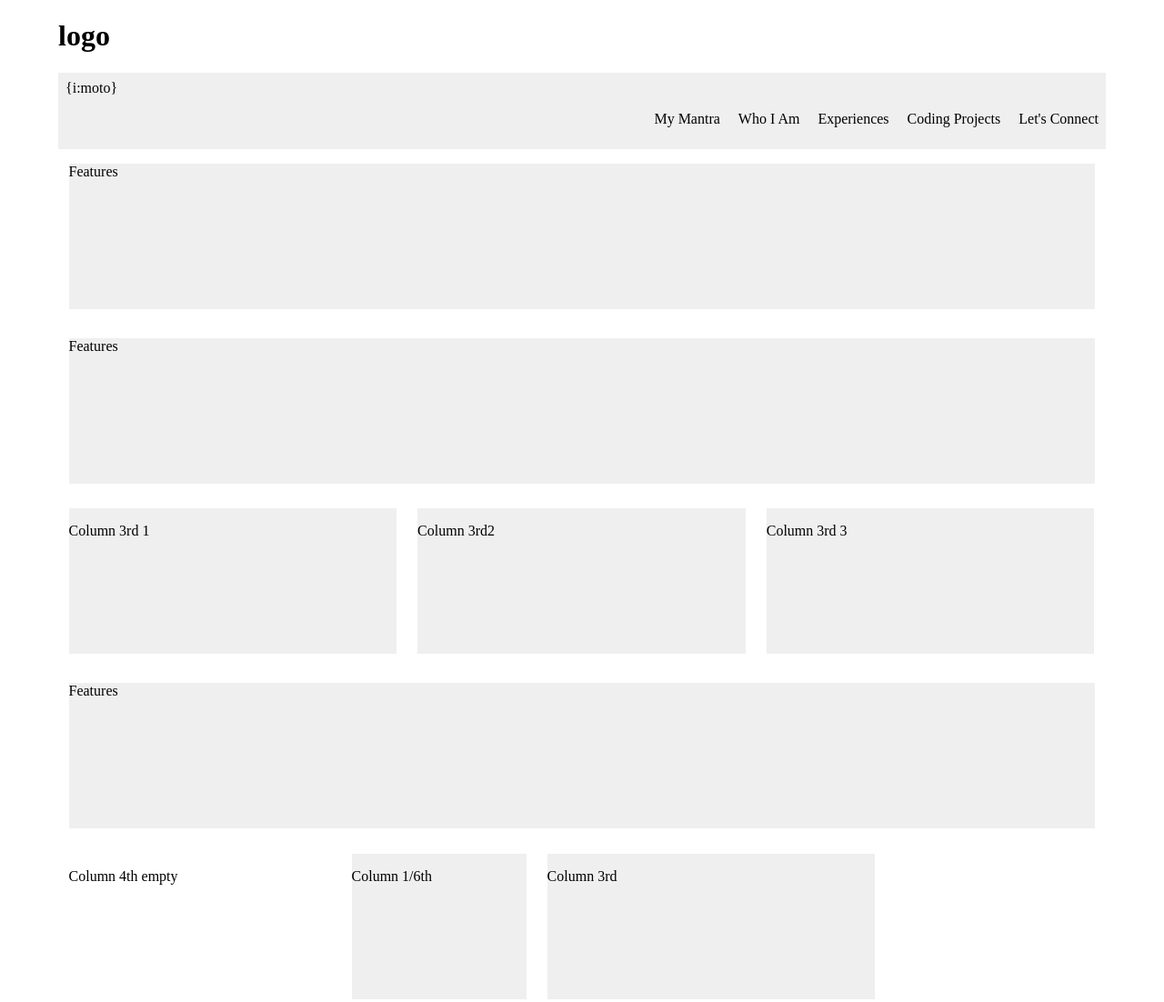
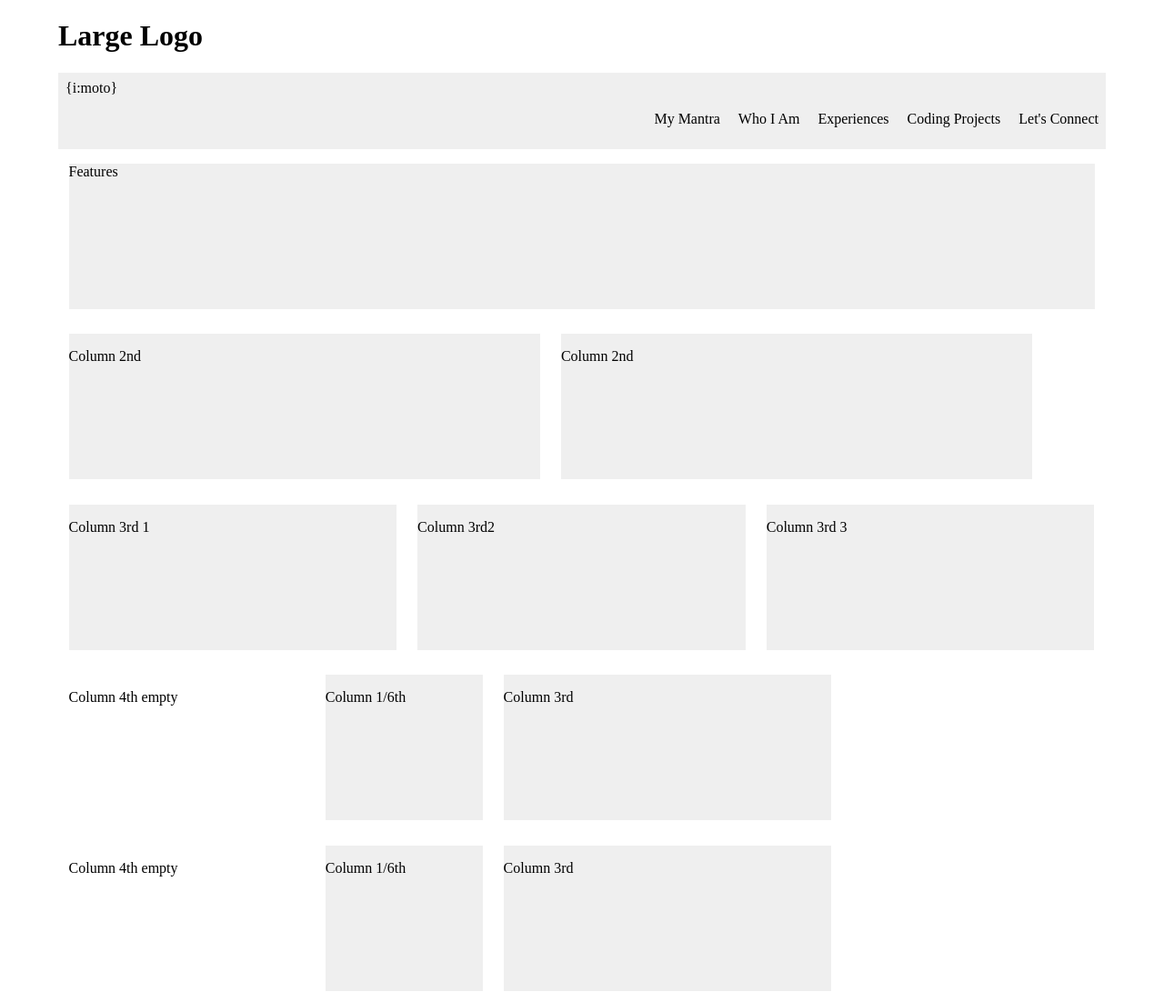
Before and after one commit to theoblivious/simple_CSS_framework, a plain HTML site: page index.html in a window 1280 px wide. Shown: the top 1102 px of the page at 91% size. Drawn offline with nearby package versions, Linux system fonts and the light colour scheme; a script that the page names is missing.

Commit message:
added to the readme and made some changes to the index file.  Added functionality for a half column

```diff
--- a/index.html
+++ b/index.html
@@ -9,11 +9,11 @@
 
 <body>
     <header>
-        <h1> logo </h1>
+        <h1> Large Logo</h1>
     </header>
     <!-- Nav bar  -->
     <nav>
-        <li id="logo"> {i:moto} </li>
+        <li id="navbarlogo"> {i:moto} </li>
         <ul class="navbar">
             <li>My Mantra</li>
             <li>Who I Am</li>
@@ -26,7 +26,7 @@
     <!-- my mantra -->
     <div class="mymantra">
         <div class="row">
-            <div class="feature mantra">
+            <div class="feature">
                 <p> Features </p>
             </div>
         </div>
@@ -35,8 +35,11 @@
     <!-- Who I am -->
     <div class="whoiam">
         <div class="row">
-            <div class="feature title">
-                <p> Features </p>
+            <div class="article col2nd">
+                <p> Column 2nd </p>
+            </div>
+            <div class="article col2nd">
+                <p> Column 2nd </p>
             </div>
         </div>
         <div class="row">
@@ -53,11 +56,6 @@
     </div>
     <!-- Experiences -->
     <div class="experiences">
-        <div class="row">
-            <div class="feature title">
-                <p> Features </p>
-            </div>
-        </div>
         <div class="row">
             <div class="article col4th empty">
                 <p>Column 4th empty</p>
--- a/style.css
+++ b/style.css
@@ -12,11 +12,16 @@ body {
 .navbar {
     text-align: right;
 }
-#logo {
+#navbarlogo {
     text-align: left;
 }
 
 /*three columns in a row*/
+.col2nd{
+    width: 45%;
+    float: left;
+    margin: 1%;
+}
 .col3rd{
     width: 31.3%;
     float: left;
@@ -24,12 +29,12 @@ body {
 }
 
 .col4th{
-  width :25%;
+  width :22.5%;
   float: left;
   margin: 1%;
 }
 .col6th{
-  width: 16.67%;
+  width: 15%;
   float: left;
   margin: 1%;
 }
@@ -58,7 +63,7 @@ nav, footer {
 
 /*mobile optimized */
 @media screen and (max-width: 768px) {
-  .col3rd, .col4th, .col6th {
+  .col2nd,.col3rd, .col4th, .col6th {
     float: none;
     width: auto;
   }
```
Also changed, not shown: 1 other file.
